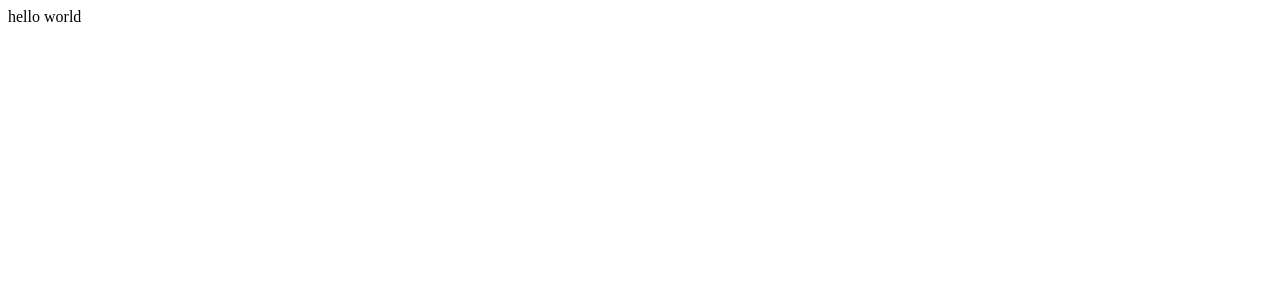
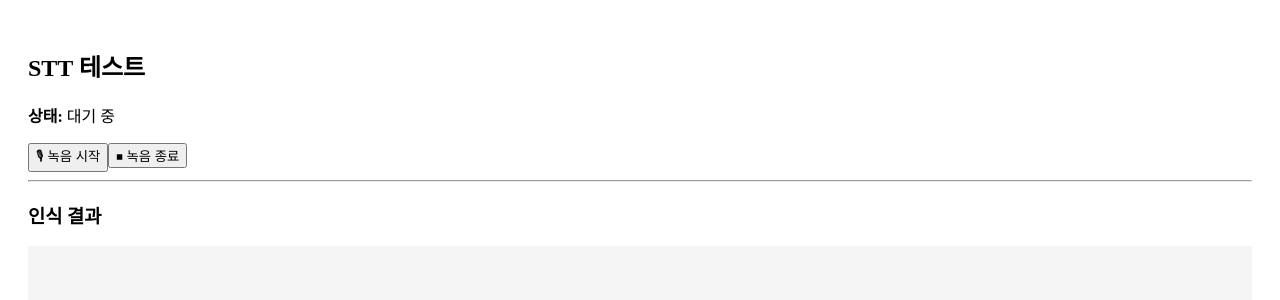
Before and after one commit to boostcampwm2025/web22-boostcamp, a React (Vite) app in the folder apps/fe/: page / in a window 1280 px wide. Shown: the top 300 px of the page. Built offline with nearby package versions, Linux system fonts and the light colour scheme.

Commit message:
chore: stt api 테스트용 fe 임시 코드 추가 #5

```diff
--- a/apps/fe/src/App.tsx
+++ b/apps/fe/src/App.tsx
@@ -1,5 +1,84 @@
-const App = () => {
+/*const App = () => {
   return 'hello world';
 };
 
 export default App;
+*/
+
+import { useRef, useState } from 'react';
+
+const App = () => {
+  const mediaRecorderRef = useRef<MediaRecorder | null>(null);
+  const chunksRef = useRef<Blob[]>([]);
+  const [status, setStatus] = useState('대기 중');
+  const [transcript, setTranscript] = useState('');
+
+  const startRecording = async () => {
+    const stream = await navigator.mediaDevices.getUserMedia({ audio: true });
+
+    const mediaRecorder = new MediaRecorder(stream);
+    mediaRecorderRef.current = mediaRecorder;
+    chunksRef.current = [];
+
+    mediaRecorder.ondataavailable = (e) => {
+      chunksRef.current.push(e.data);
+    };
+
+    mediaRecorder.onstop = sendAudioToServer;
+
+    mediaRecorder.start();
+    setStatus('🎙 녹음 중...');
+  };
+
+  const stopRecording = () => {
+    mediaRecorderRef.current?.stop();
+    setStatus('⏳ 처리 중...');
+  };
+
+  const sendAudioToServer = async () => {
+    const blob = new Blob(chunksRef.current, {
+      type: 'audio/wav',
+    });
+
+    const form = new FormData();
+    form.append('audio', blob, 'record.wav');
+
+    const res = await fetch('/speech/stt', {
+      method: 'POST',
+      body: form,
+    });
+
+    const data = await res.json();
+    console.log('STT 결과:', data);
+
+    setTranscript(data.transcript ?? '(인식 결과 없음)');
+    setStatus('완료');
+  };
+
+  return (
+    <div style={{ padding: 20 }}>
+      <h2>STT 테스트</h2>
+
+      <p><strong>상태:</strong> {status}</p>
+
+      <button onClick={startRecording}>🎙 녹음 시작</button>
+      <button onClick={stopRecording} >⏹ 녹음 종료</button>
+
+      <hr />
+
+      <h3>인식 결과</h3>
+      <pre
+        style={{
+          background: '#f5f5f5',
+          padding: 12,
+          minHeight: 80,
+          whiteSpace: 'pre-wrap',
+        }}
+      >
+        {transcript}
+      </pre>
+    </div>
+  );
+};
+
+export default App;
--- a/apps/fe/vite.config.ts
+++ b/apps/fe/vite.config.ts
@@ -3,7 +3,6 @@ import react from '@vitejs/plugin-react-swc';
 import path from 'path';
 import { defineConfig } from 'vite';
 
-// https://vite.dev/config/
 export default defineConfig({
   plugins: [react()],
   resolve: {
@@ -11,4 +10,12 @@ export default defineConfig({
       '@': path.resolve(__dirname, './src'),
     },
   },
+  server: {
+    proxy: {
+      '/speech': {
+        target: 'http://localhost:3000',
+        changeOrigin: true,
+      },
+    },
+  },
 });
```
